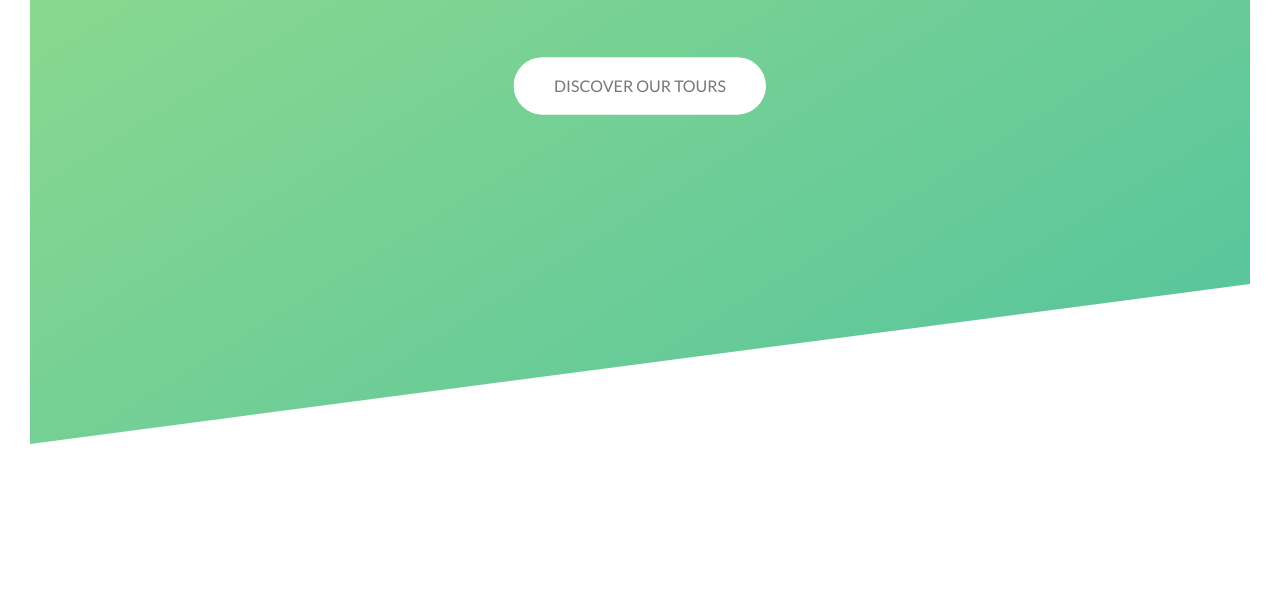
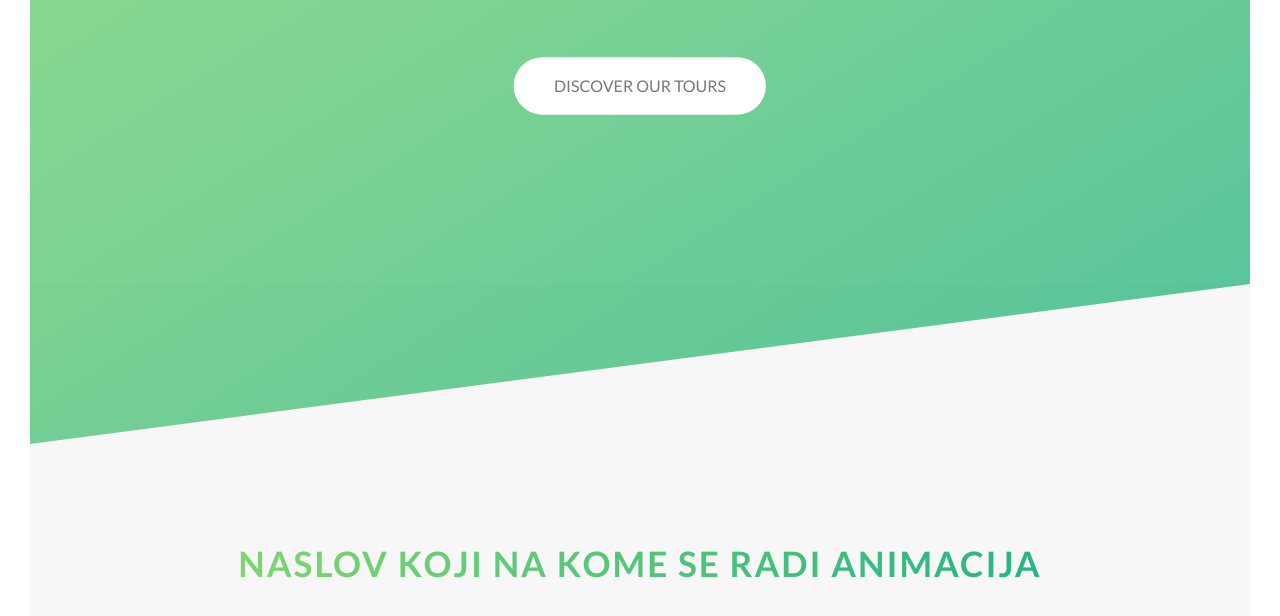
Before and after one commit to jugang/juga-sass, a website: page index.html in a window 1280 px wide. Shown: the part 346-962 px from the top of the page. Before the commit the page ends 820 px from the top, so only its background shows below. Drawn offline with Linux system fonts and the light colour scheme.

Commit message:
Animated Heading

```diff
--- a/index.html
+++ b/index.html
@@ -29,6 +29,16 @@
             <a href="#section-tours" class="btn btn--white btn--animated">Discover our tours</a>
         </div>
     </header>
+
+    <main>
+        <section class="section-about">
+            <div class="u-center-text">
+                <h2 class="heading-secondary">
+                    Naslov koji na kome se radi animacija
+                </h2>
+            </div>
+        </section>
+    </main>
 
     <!-- <div class="grid-test">
         <div class="row">
--- a/sass/abstacts/_variables.scss
+++ b/sass/abstacts/_variables.scss
@@ -2,6 +2,8 @@
 $color-primary: #55c57a;
 $color-primary-light: #7ed56f;
 $color-primary-dark: #28b485;
+
+$color-grey-light-1: #f7f7f7;
 
 $color-grey-dark: #777;
 $color-white: #fff;
--- a/sass/base/_typography.scss
+++ b/sass/base/_typography.scss
@@ -31,3 +31,21 @@ body {
     letter-spacing: 1.75rem;
     animation: moveInRight 1s ease-out; }
 }
+
+.heading-secondary {
+  font-size: 3.5rem;
+  text-transform: uppercase;
+  font-weight: 700;
+  background-image: linear-gradient(to right, $color-primary-light, $color-primary-dark);
+  display: inline-block;
+  -webkit-background-clip: text;
+  background-clip: text;
+  color: transparent;
+  transition: all .2s;
+  letter-spacing: .2rem;
+
+  &:hover {
+    transform: skewY(2deg) skewX(4deg) scale(1.1);
+    text-shadow: .5rem 1rem 2rem rgba($color-black, .2);
+  }
+}
--- a/sass/base/_utilities.scss
+++ b/sass/base/_utilities.scss
@@ -0,0 +1 @@
+.u-center-text { text-align: center; }
--- a/sass/pages/_home.scss
+++ b/sass/pages/_home.scss
@@ -0,0 +1,5 @@
+.section-about {
+    background-color: $color-grey-light-1;
+    padding: 25rem 0;
+    margin-top: -20vh;
+}
```
Also changed, not shown: css/style.css.
